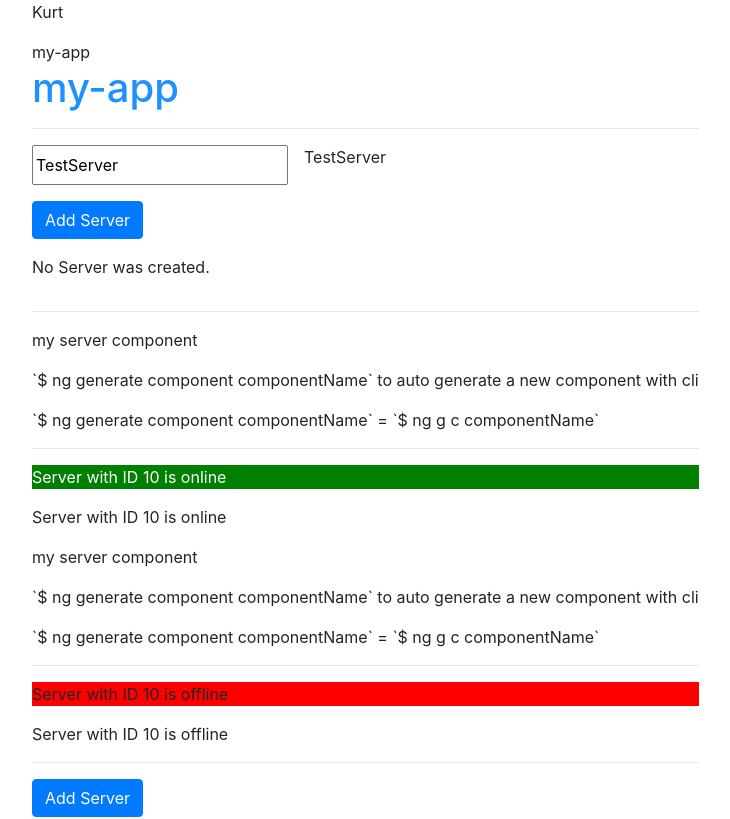
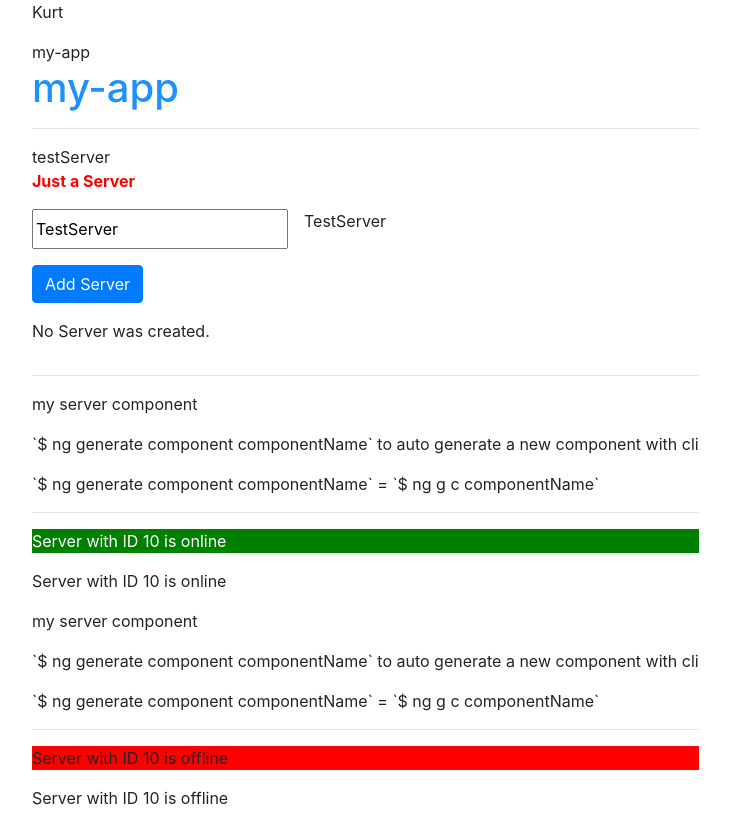
Before and after one commit to KyDevtw/angular-practice, an Angular app: page / in a window 1280 px wide. Shown: the top 819 px of the page, without its empty margins (38-768 px from the left). Built offline with nearby package versions, Linux system fonts and the light colour scheme.

Commit message:
passing props between parents and child

```diff
--- a/src/app/app.component.html
+++ b/src/app/app.component.html
@@ -6,7 +6,12 @@
       <div>{{title}}</div>
       <h1>{{title}}</h1>
       <hr>
-      <app-servers></app-servers>
+      <!-- 傳遞 serverElements props -->
+      <!-- [child component props]='parent component props' -->
+      <!-- [] 表示 props binding-->
+      <!-- servers component 要加 @Input -->
+      <!-- (serverCreated) 內的 serverCreated 是自製事件-->
+      <app-servers [srvElement]="serverElements" (serverCreatedPropsPassing)="onServerAdded($event)" ></app-servers>
     </div>
   </div>
 </div>
--- a/src/app/app.component.ts
+++ b/src/app/app.component.ts
@@ -13,8 +13,13 @@ import { Component, OnInit } from '@angular/core';
 export class AppComponent implements OnInit {
   title = 'my-app';
   name = "Kurt";
+  serverElements = {type: "server", name: "testServer", content: "Just a Server"};
 
   ngOnInit(): void {
 
   }
+
+  onServerAdded(serverData: string){
+    this.serverElements = {type: "server", name: "onServerAdded" + serverData, content: "onServerAdded"};
+  }
 }
--- a/src/app/servers/servers.component.html
+++ b/src/app/servers/servers.component.html
@@ -1,4 +1,15 @@
 <div class="container">
+  <div class="row">
+    <div class="panel panel-default">
+      <div class="panel-heading">{{element.name}}</div>
+      <div class="panel-body">
+        <p>
+          <strong *ngIf="element.type === 'server'" style="color: red;">{{element.content}}</strong>
+          <em *ngIf="element.type === 'blueprint'" style="color: red;">{{element.content}}</em>
+        </p>
+      </div>
+    </div>
+  </div>
   <div class="row">
     <!-- 雙向綁定 使用 [()], angular.module 要 import FormsModule 才能夠達成雙向綁定 -->
     <!-- [(ngModel)]="" 同時先給了 input value，也同時綁定 event-->
--- a/src/app/servers/servers.component.ts
+++ b/src/app/servers/servers.component.ts
@@ -1,4 +1,4 @@
-import { Component, OnInit } from '@angular/core';
+import { Component, OnInit, Input, EventEmitter, Output } from '@angular/core';
 
 @Component({
   selector: 'app-servers', // 這裏類似於 css 選擇器，也可以用[app-servers]選擇特定 attr 標籤，.app-servers 選擇 class 為 app-servers 的標籤
@@ -15,6 +15,13 @@ export class ServersComponent implements OnInit {
   serverName= "TestServer";
   serverCreated= false;
   servers = ['TestServer', 'TestServer2'];
+  // decorator @Input() : 輸入屬性，通常為接收數據資料，也就是就是讓Parent將資料傳送到Child中使用。
+  // 反之有 @Output() : 輸出屬性，通常提供事件給外部呼叫回傳使用，也就是讓Child將資料傳回Parent中使用。
+  // 括號內可以重新命名 property 到外部使用 ex [srvElement] = '母元件 props'，空值就是使用原名稱 element
+  @Input('srvElement') element: {type: string, name: string, content: string};
+  // 創立新事件 EventEmitter
+  // passing out props 用 Output，get props in 用 Input
+  @Output() serverCreatedPropsPassing = new EventEmitter<string>();
 
   constructor() {
     setTimeout(()=>{
@@ -29,6 +36,8 @@ export class ServersComponent implements OnInit {
     // this.servers.push(this.serverName);
     this.servers.push(String(new Date()));
     this.serverCreationStatus = "Server was created! Name is " + this.serverName;
+    // .emit() 用來射出內容
+    this.serverCreatedPropsPassing.emit(this.serverName)
   }
   onUpdateServerName(event: Event) {
     this.serverName = (<HTMLInputElement>event.target).value;
--- a/tsconfig.json
+++ b/tsconfig.json
@@ -19,6 +19,7 @@
     "target": "ES2022",
     "module": "ES2022",
     "useDefineForClassFields": false,
+    "strictPropertyInitialization":false,
     "lib": [
       "ES2022",
       "dom"
```
